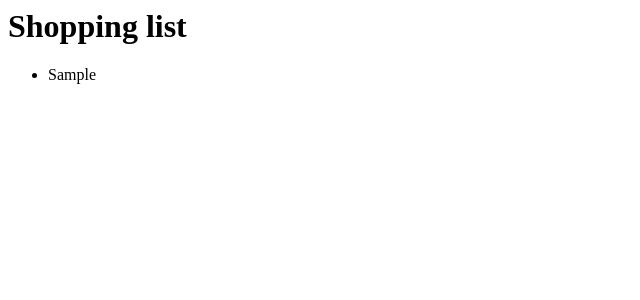
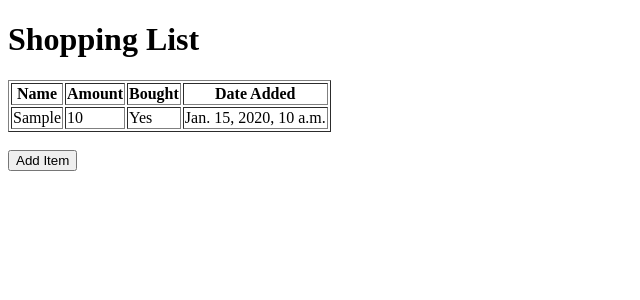
Before and after one commit to DramaCharles1/shopping-list, a Django app: page /shopping_list/ in a window 1280 px wide. Shown: the top 300 px of the page, without its empty margins (0-640 px from the left). Run offline with Django 4.2, Linux system fonts and the light colour scheme; tables that the repository leaves empty hold one stand-in row (values such as "Sample post").

Commit message:
Really nice frontend
Show the shopping list in a table with name, amount, bought and
date. Update index page with html doctyp, head, body and button
to Add_item page.

```diff
--- a/mysite/shopping_list/templates/shopping_list/index.html
+++ b/mysite/shopping_list/templates/shopping_list/index.html
@@ -1,11 +1,37 @@
-<h1>Shopping list</h1>
-
-{% if latest_shopping_list %}
-    <ul>
-        {% for item in latest_shopping_list %}
-            <li>{{ item.item }}</li>
-        {% endfor %}
-    </ul>
-{% else %}
+<!DOCTYPE html>
+<html lang="en">
+<head>
+    <meta charset="UTF-8">
+    <meta name="viewport" content="width=device-width, initial-scale=1.0">
+    <title>Shopping List</title>
+</head>
+<body>
+    <h1>Shopping List</h1>
+    {% if latest_shopping_list %}
+    <table border="1">
+        <thead>
+            <tr>
+                <th>Name</th>
+                <th>Amount</th>
+                <th>Bought</th>
+                <th>Date Added</th>
+            </tr>
+        </thead>
+        <tbody>
+            {% for item in latest_shopping_list %}
+                <tr>
+                    <td>{{ item.item }}</td>
+                    <td>{{ item.amount }}</td>
+                    <td>{% if item.bought %}Yes{% else %}No{% endif %}</td>
+                    <td>{{ item.date_added }}</td>
+                </tr>
+            {% endfor %}
+        </tbody>
+    </table>
+    {% else %}
     <p>No items are available.</p>
-{% endif %}
+    {% endif %}
+    <br>
+    <a href="{% url 'add_item' %}"><button>Add Item</button></a>
+</body>
+</html>
```
